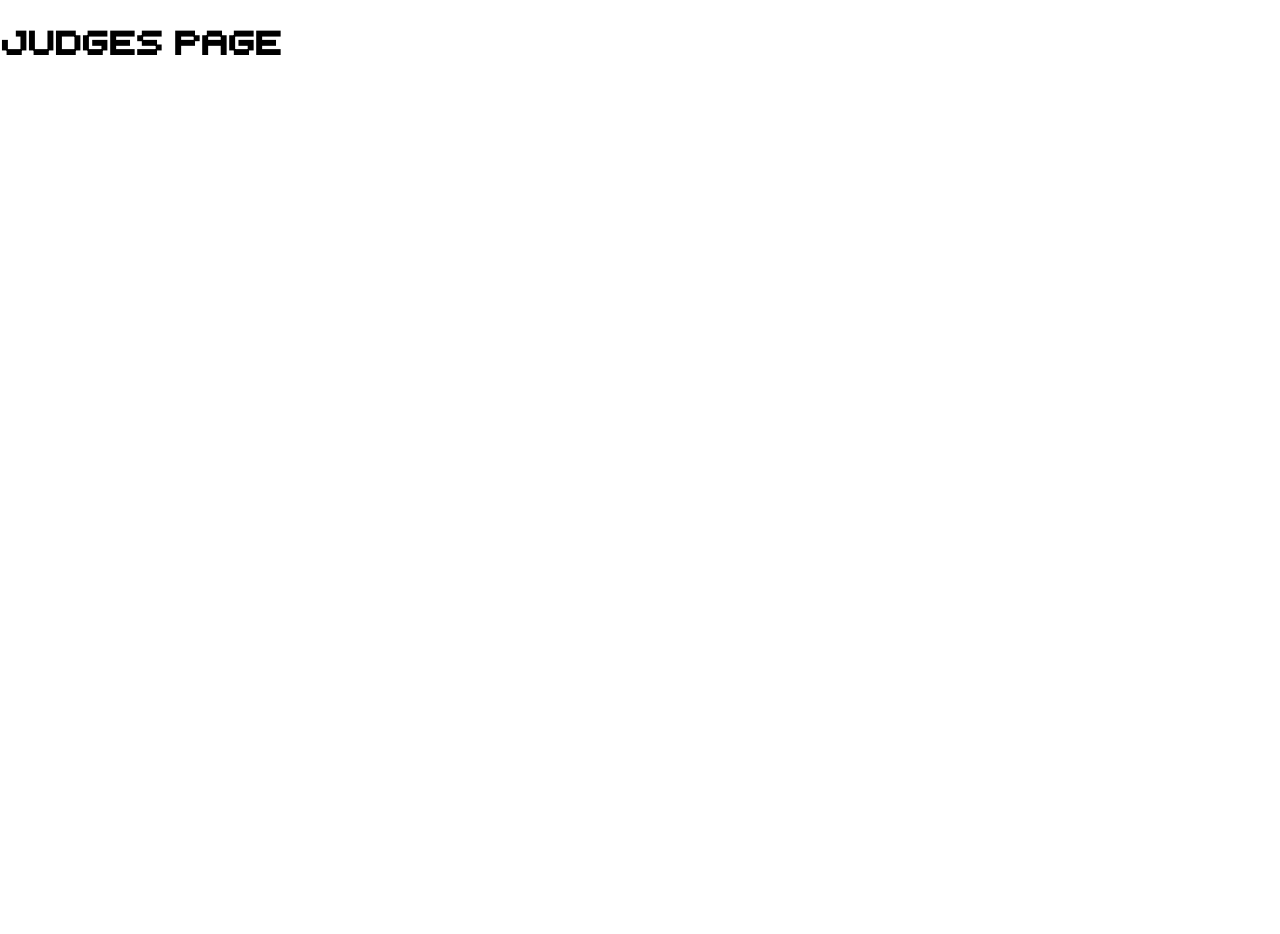
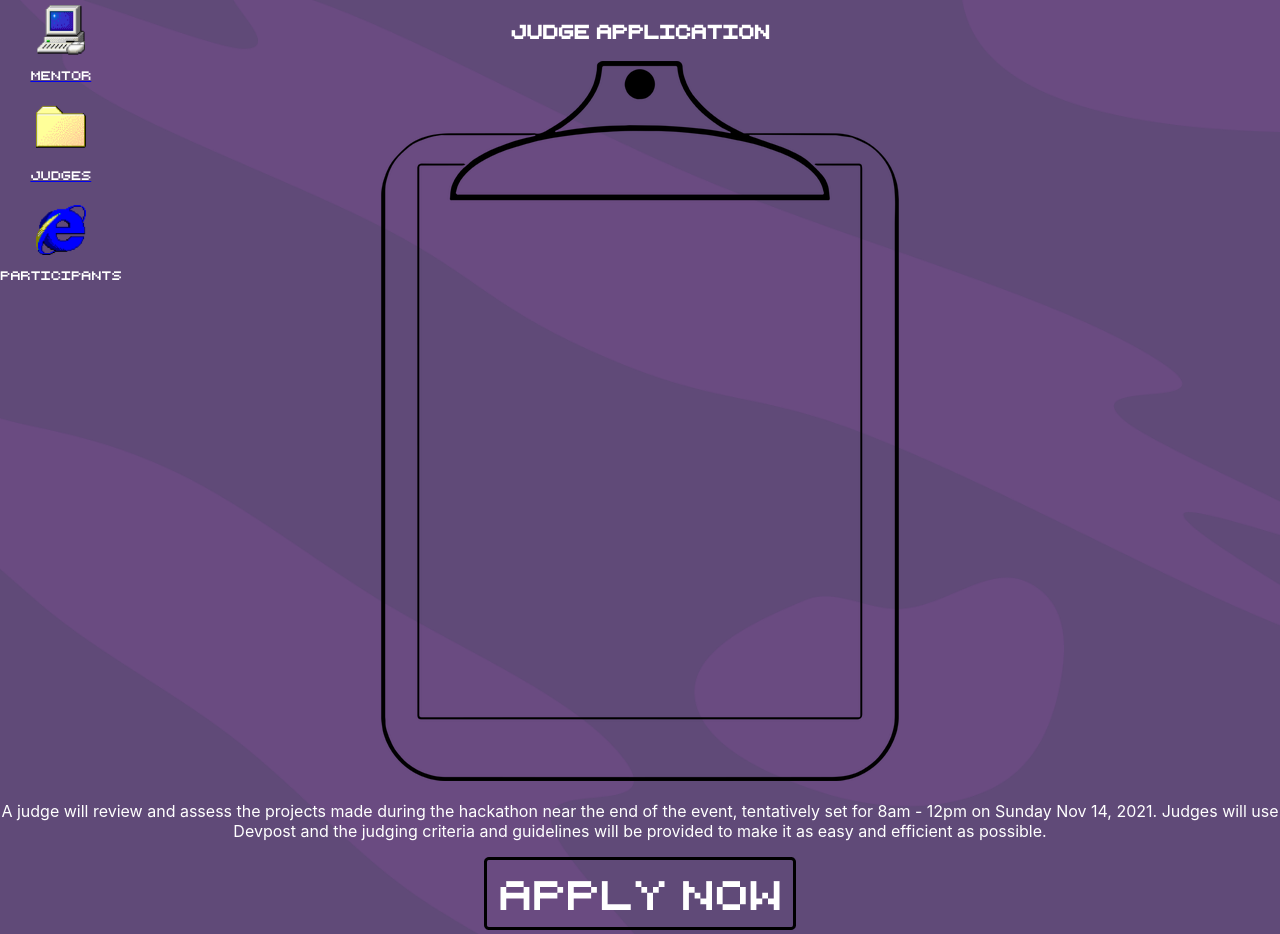
Before and after one commit to cdalangin/cunyhackathon22, a React (Create React App) app: page /judges in a window 1280 px wide. Before the commit the page ends 800 px from the top, so only its background shows below. Built offline with nearby package versions, Linux system fonts and the light colour scheme.

Commit message:
FEAT-added judge page

```diff
--- a/src/pages/Judges.js
+++ b/src/pages/Judges.js
@@ -1,10 +1,39 @@
-import React from "react"
-import '../styles/Judges.css';
+import React from "react";
+import "../styles/Main.css";
+import Nav from "../sections/Nav";
+import clipboard from "../assets/clipboard.png";
+import applyNow from "../assets/applyNow.png";
+import { Link } from "react-router-dom";
 
 export default function Judges() {
+  const judgeText = [
+    {
+      id: 1,
+      name: "judge",
+      icon: clipboard,
+      description:
+        "A judge will review and assess the projects made during the hackathon near the end of the event, tentatively set for 8am - 12pm on Sunday Nov 14, 2021. Judges will use Devpost and the judging criteria and guidelines will be provided to make it as easy and efficient as possible.",
+      title: "Judge Application",
+    },
+  ];
+
   return (
     <div>
-      <h1>Judges Page</h1>
+      <div className="main" style={{ minHeight: "100vh" }}>
+        <Nav />
+        {judgeText.map((judge) => {
+          return (
+            <div className="judge-box">
+              <h3 className="judge-title">{judge.title}</h3>
+              <img src={judge.icon} alt={judge.name} className="judge-icon" />
+              <p className="judge-desc">{judge.description}</p>
+            </div>
+          );
+        })}
+        <Link to="/mentor">
+          <img src={applyNow} alt="apply now icon" className="apply-now" />
+        </Link>
+      </div>
     </div>
   );
 }
--- a/src/styles/Judges.css
+++ b/src/styles/Judges.css
@@ -0,0 +1,43 @@
+cucumber - behavior driven
+ - test automation
+- 'THEN' is what youre testing
+
+dormik
+external libeaya
+controls form sates
+
+shallow redner runs test much quicker than mount
+help with just testing one component
+
+console.log(wrapper.debug()) - show what it is rendering
+
+jest & ebzymen=====tetsing framework
+
+snapshoy testing best to use shallow
+
+.main{
+
+    background-color: #604A78;
+    color: white;
+    background-image: url("../assets/BgAccents.png");
+    background-position: cover;
+    background-repeat: repeat-y;
+    background-size: 100%;
+}
+
+.judge-box{
+    display: flex;
+    flex-direction: row;
+    align-items: center;
+    justify-content: center;
+}
+
+.judge-desc{
+    font-size:30px;
+    text-align:left;
+    padding-left: 5vh;
+}
+
+.judge-title{
+
+}
```
Also changed, not shown: src/assets/applyNow.png (added), src/assets/clipboard.png (added).
